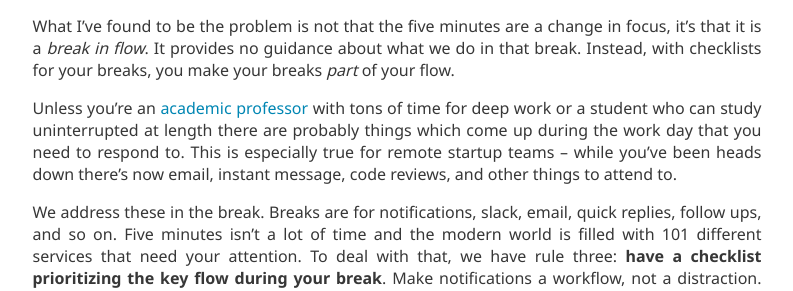
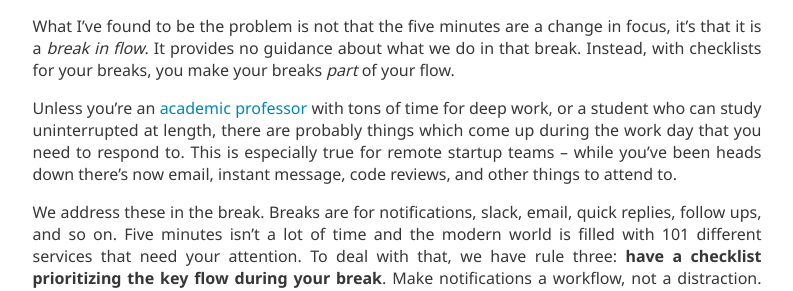
Before and after one commit to chrisfosterelli/chrisfosterelli.github.io, a Jekyll site: the page built from _posts/2020-07-28-responsive-deep-work.md, in a window 1280 px wide and 900 px high, scrolled down 1728 px. Shown: the part 163-454 px from the top of the window, without its empty margins (243-1036 px from the left). Built offline with Jekyll 4.4.1, drawn with Linux system fonts in a browser that asks for light colours; some of the changed text lies outside the part shown.

Commit message:
Small wording adjustments

```diff
--- a/_posts/2020-07-28-responsive-deep-work.md
+++ b/_posts/2020-07-28-responsive-deep-work.md
@@ -105,8 +105,8 @@ focus, it's that it is a _break in flow_. It provides no guidance about what we
 do in that break. Instead, with checklists for your breaks, you make your
 breaks _part_ of your flow.
 
-Unless you're an [academic professor] with tons of time for deep work or a
-student who can study uninterrupted at length there are probably things which
+Unless you're an [academic professor] with tons of time for deep work, or a
+student who can study uninterrupted at length, there are probably things which
 come up during the work day that you need to respond to. This is especially
 true for remote startup teams -- while you've been heads down there's now
 email, instant message, code reviews, and other things to attend to.
```
Also changed, not shown: other parts of _posts/2020-07-28-responsive-deep-work.md (+1 -1 lines).
